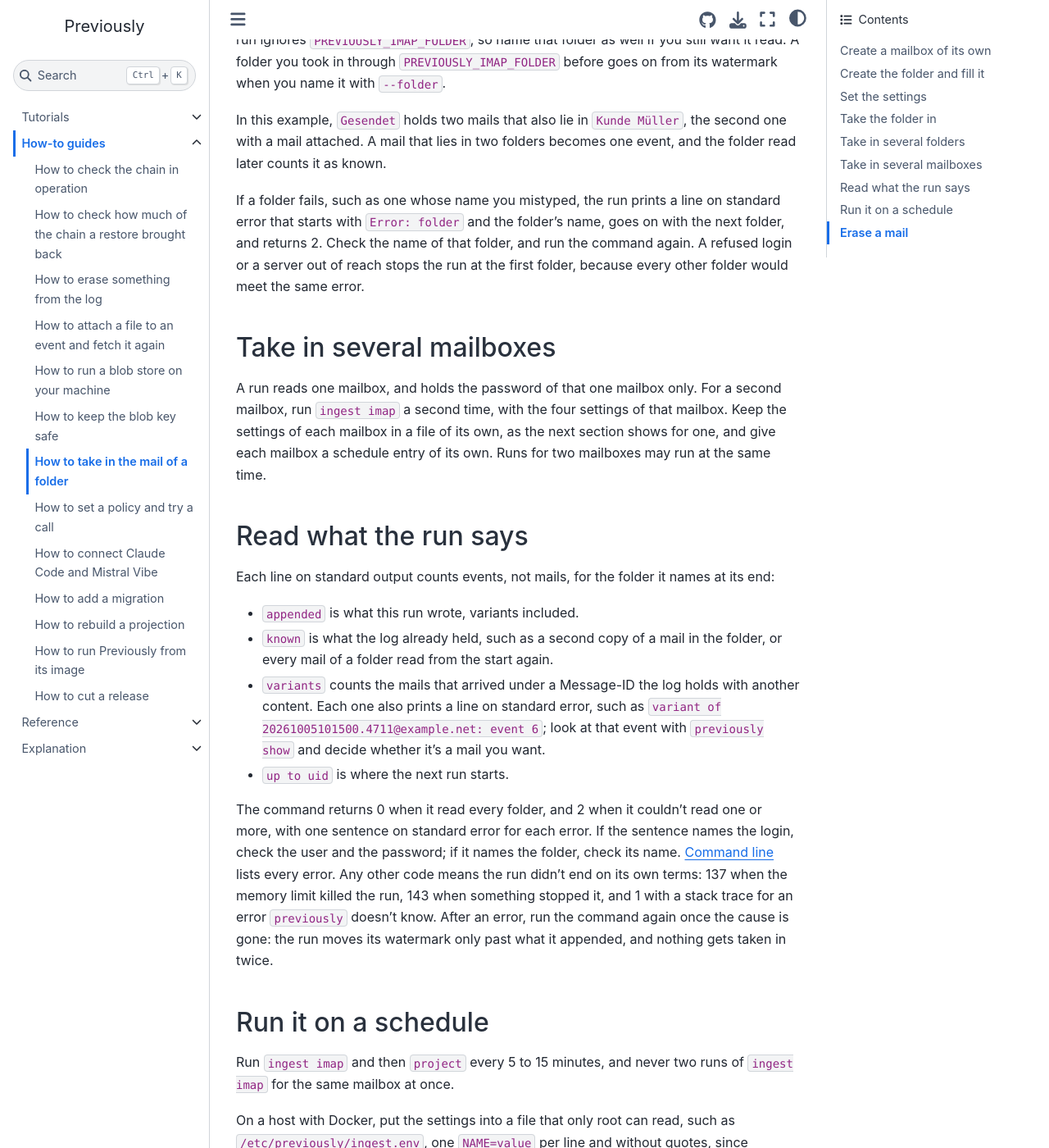
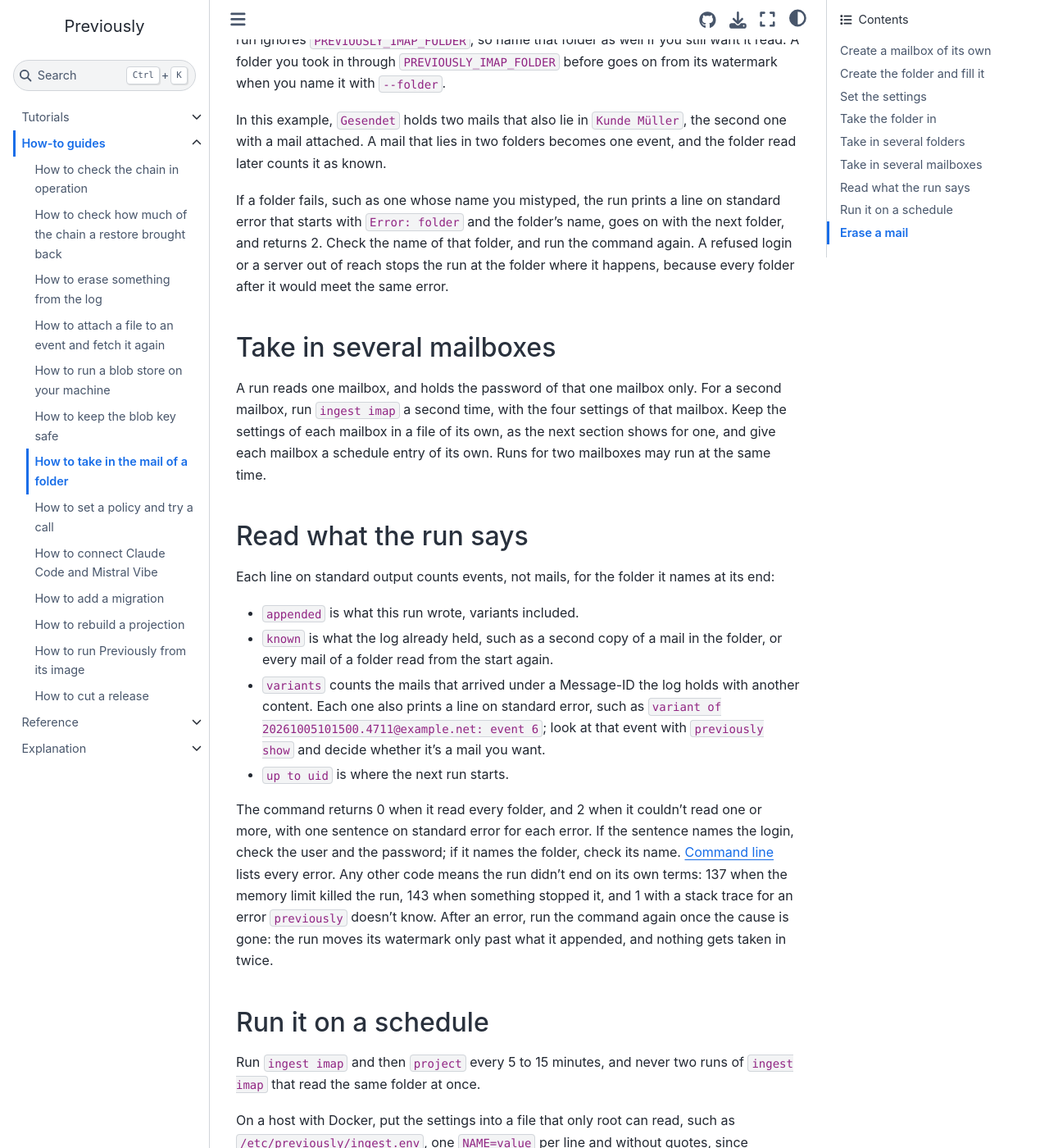
Before and after one commit to jensens/previously, a Sphinx documentation site: the page built from docs/how-to/ingest-a-mail-folder.md, in a window 1280 px wide and 1400 px high, scrolled down 2434 px. Shown: the whole window at 82% size. Built offline with Sphinx 7.4.7 and the Sphinx Book theme 1.1.4, drawn with Linux system fonts in a browser that asks for light colours.

Commit message:
ingest imap: the review's minor points
A server out of reach stops the run at the folder where it happens; the
schedule rule names the same folder, which is what was measured; a folder
is read from the start again when its name is spelled otherwise; wording
and wrapping.

Assisted-By: Claude Opus 5.5 <noreply@anthropic.com>

```diff
--- a/docs/how-to/ingest-a-mail-folder.md
+++ b/docs/how-to/ingest-a-mail-folder.md
@@ -95,7 +95,7 @@ A mail that lies in two folders becomes one event, and the folder read later cou
 
 If a folder fails, such as one whose name you mistyped, the run prints a line on standard error that starts with `Error: folder` and the folder's name, goes on with the next folder, and returns 2.
 Check the name of that folder, and run the command again.
-A refused login or a server out of reach stops the run at the first folder, because every other folder would meet the same error.
+A refused login or a server out of reach stops the run at the folder where it happens, because every folder after it would meet the same error.
 
 ## Take in several mailboxes
 
@@ -122,7 +122,7 @@ After an error, run the command again once the cause is gone: the run moves its
 
 ## Run it on a schedule
 
-Run `ingest imap` and then `project` every 5 to 15 minutes, and never two runs of `ingest imap` for the same mailbox at once.
+Run `ingest imap` and then `project` every 5 to 15 minutes, and never two runs of `ingest imap` that read the same folder at once.
 
 On a host with Docker, put the settings into a file that only root can read, such as `/etc/previously/ingest.env`, one `NAME=value` per line and without quotes, since `--env-file` takes a value as it stands, and add a line like this one with `crontab -e`, as root:
 
```
Also changed, not shown: README.md (+2 -2 lines), docs/reference/cli.md (+1 -1 lines), docs/reference/configuration.md (+1 -0 lines), docs/superpowers/landkarte.md (+2 -1 lines), 1 other file.
